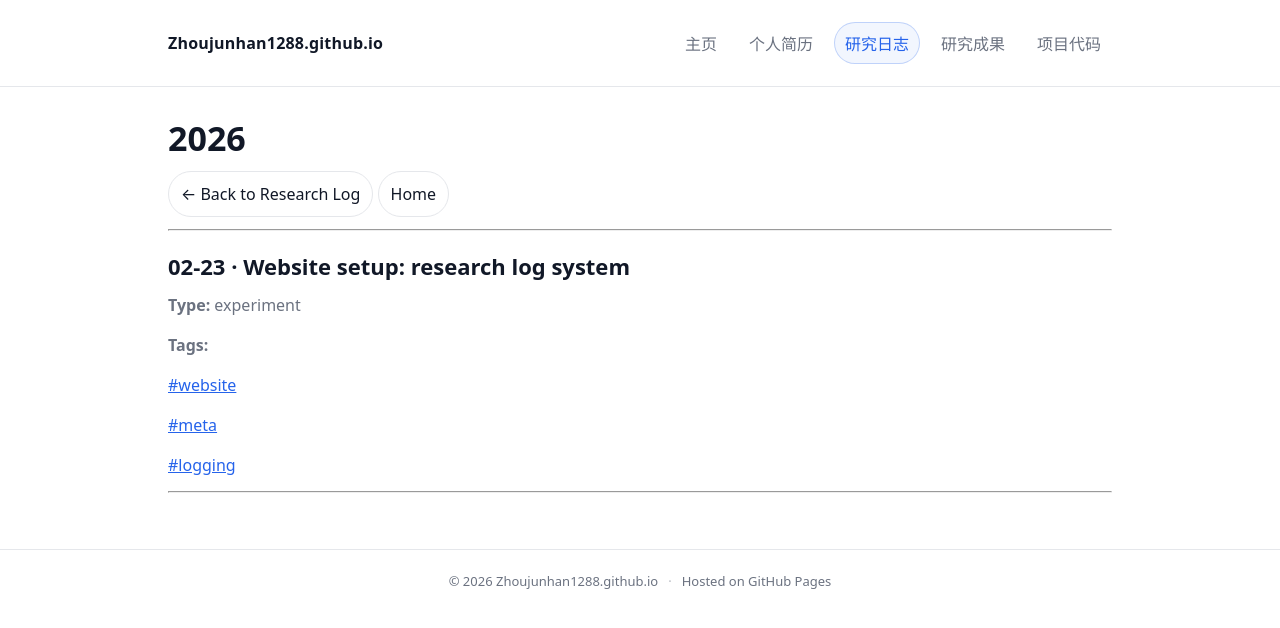
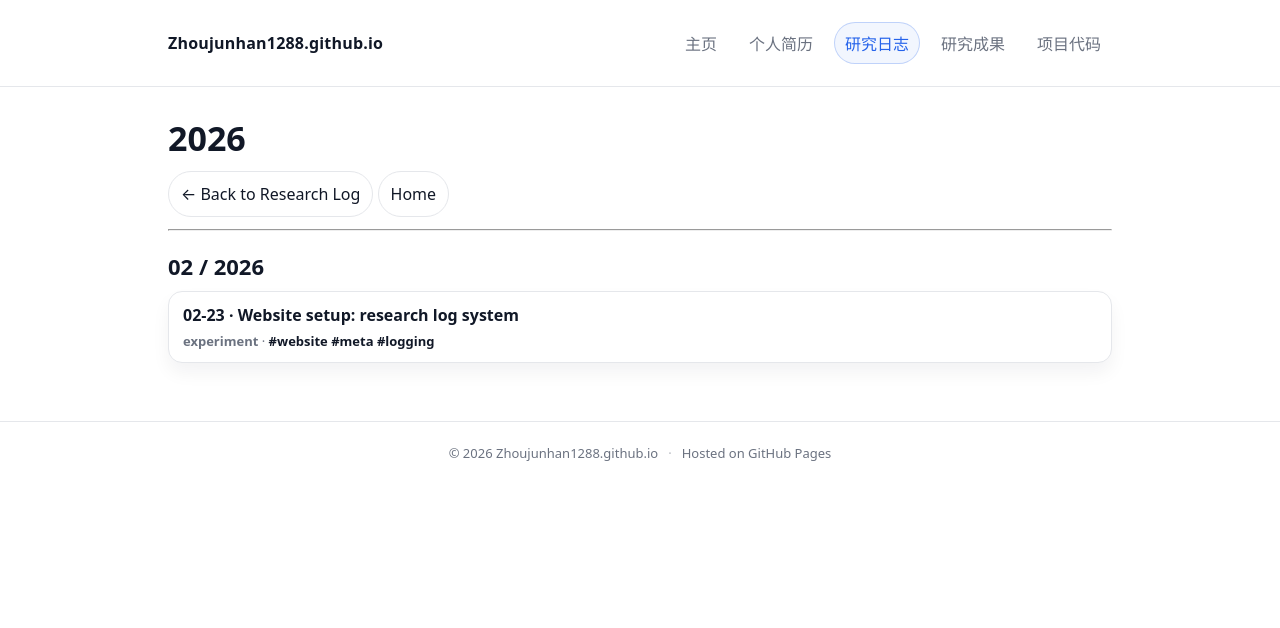
Before and after one commit to Zhoujunhan1288/Zhoujunhan1288.github.io, a Jekyll site: the page built from log/2026.md, in a window 1280 px wide. Shown: the top 628 px of the page. Built offline with Jekyll 4.4.1, drawn with Linux system fonts in a browser that asks for light colours.

Commit message:
Update 2026.md

```diff
--- a/log/2026.md
+++ b/log/2026.md
@@ -11,21 +11,46 @@ permalink: /log/2026/
   <a class="backbtn" href="{{ '/' | relative_url }}">Home</a>
 </p>
 
----
+{% assign posts_2026 = "" | split: "" %}
+{% for post in site.posts %}
+{% assign y = post.date | date: "%Y" %}
+{% if y == "2026" %}
+{% assign posts_2026 = posts_2026 | push: post %}
+{% endif %}
+{% endfor %}
 
-{% for post in site.posts %}
-  {% if post.date | date: "%Y" == "2026" %}
+{% if posts_2026.size == 0 %}
 
-## {{ post.date | date: "%m-%d" }} · {{ post.title }}
+_No posts found for 2026 yet._
 
-**Type:** {{ post.type }}
+{% else %}
 
-**Tags:**
-{% for t in post.tags %}
-[#{{ t }}]({{ '/tag/' | append: t | append: '/' | relative_url }})
-{% endfor %}
+{% assign current_month = "" %}
+
+{% for post in posts_2026 %}
+{% assign m = post.date | date: "%m" %}
+
+{% if m != current_month %}
+{% assign current_month = m %}
 
 ---
 
-  {% endif %}
+## {{ current_month }} / 2026
+
+{% endif %}
+
+<div class="post-item">
+  <a href="{{ post.url | relative_url }}"><strong>{{ post.date | date: "%m-%d" }} · {{ post.title }}</strong></a>
+  <div class="post-meta">
+    {% if post.type %}<strong>{{ post.type }}</strong>{% endif %}
+    {% if post.tags and post.tags.size > 0 %}
+      ·
+      {% for t in post.tags %}
+        <a class="tag" href="{{ '/tag/' | append: t | append: '/' | relative_url }}">#{{ t }}</a>
+      {% endfor %}
+    {% endif %}
+  </div>
+</div>
+
 {% endfor %}
+{% endif %}
```
